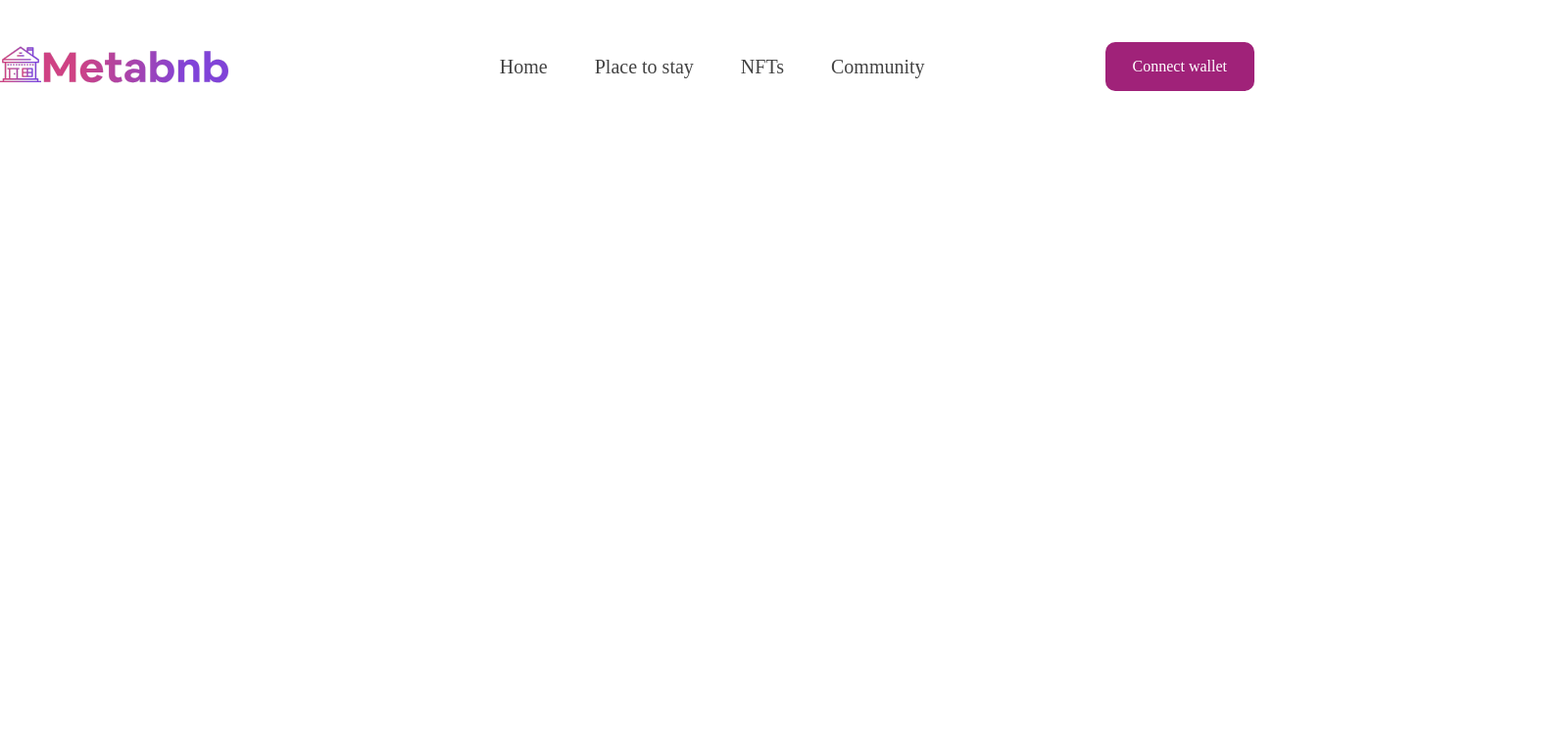
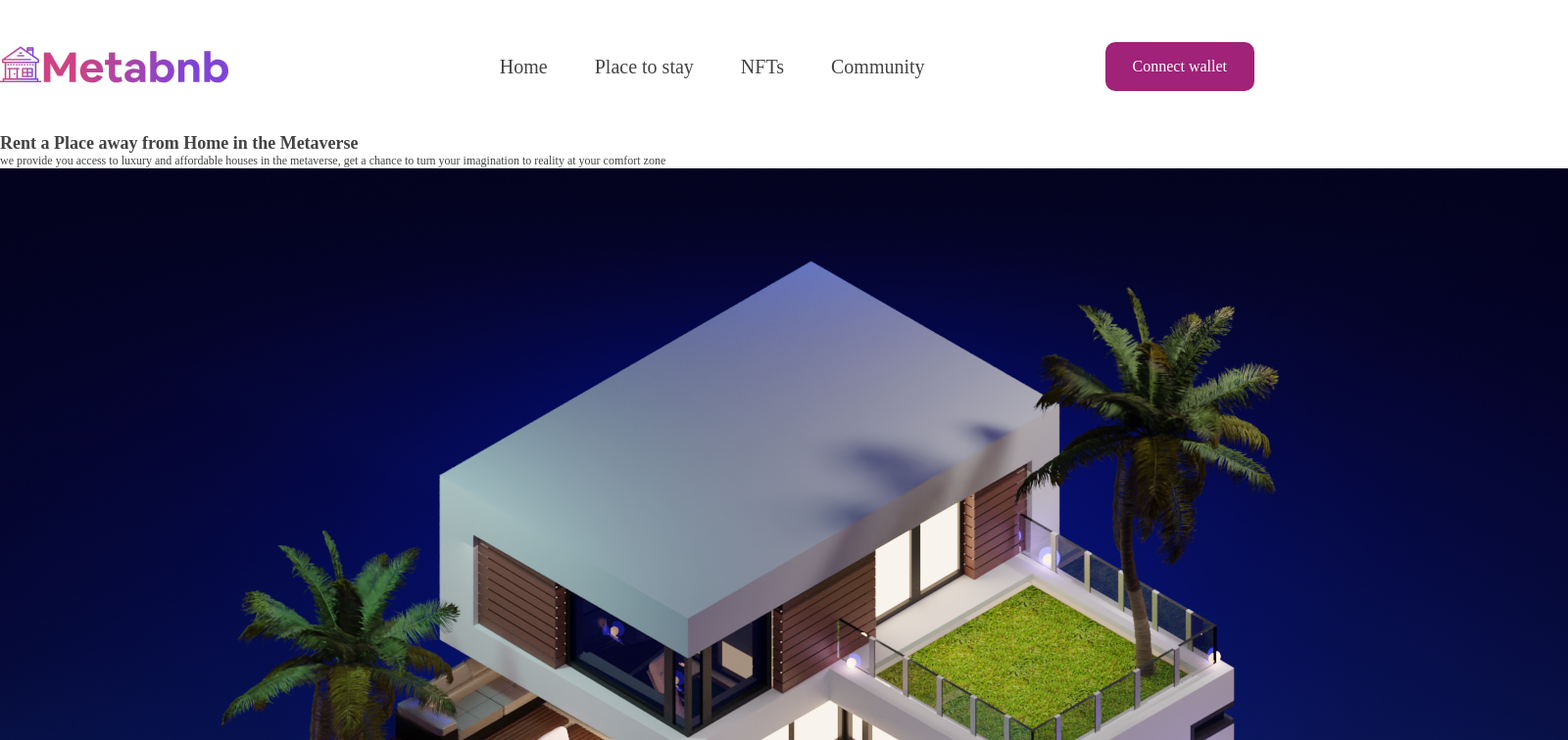
Before and after one commit to LazyCoder4542/MetaBnB, a React (Create React App) app in the folder react-app/: page / in a window 1280 px wide. Shown: the top 756 px of the page at 98% size, 1600 px wide, since content can reach past the window. Built offline with nearby package versions, Linux system fonts and the light colour scheme; a web font is replaced by a local one.

Commit message:
feat: intro section added

```diff
--- a/react-app/src/pages/Home.jsx
+++ b/react-app/src/pages/Home.jsx
@@ -1,7 +1,39 @@
 import React from 'react';
-
+import { ReactComponent as MBToken } from './../assets/icons/mb-token.svg'
+import { ReactComponent as Metamask } from './../assets/icons/metamask.svg'
+import { ReactComponent as OpenSea } from './../assets/icons/opensea.svg'
 function Home() {
-    return ( <></> );
+    return (
+        <>
+            <section id='intro'>
+                <div className="wrapper">
+                    <div className="tagline">
+                        <header>
+                            <h1>Rent a <span>Place</span> away from <span>Home</span> in the <span>Metaverse</span></h1>
+                            <p>we provide you access to luxury and affordable houses in the metaverse, get a chance to turn your imagination to reality at your comfort zone</p>
+                        </header>
+                    </div>
+                    <div className="hero">
+                        <img src="/assets/images/places/2.png" alt="" />
+                        <img src="/assets/images/places/1.png" alt="" />
+                        <img src="/assets/images/places/3.png" alt="" />
+                        <img src="/assets/images/places/4.png" alt="" />
+                    </div>
+                </div>
+                <div className="sponsors">
+                    <div>
+                        <MBToken />
+                    </div>
+                    <div>
+                        <Metamask />
+                    </div>
+                    <div>
+                        <OpenSea />
+                    </div>
+                </div>
+            </section>
+        </>
+    );
 }
 
 export default Home;
```
